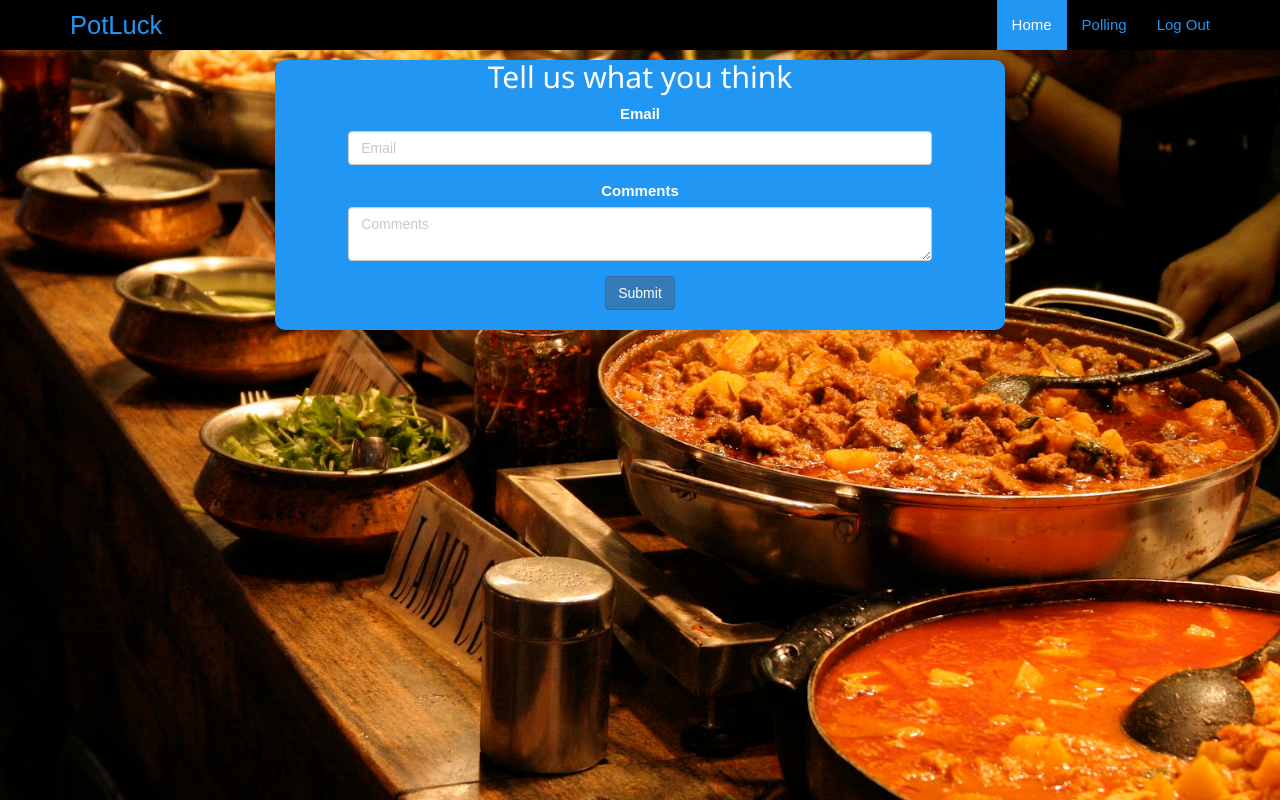
After one commit to ImgBotApp/PotLuck, a Node server app: page /feedback in a window 1280 px wide. The commit adds this page. Run offline with Node 20, Linux system fonts and the light colour scheme; the visitor is signed in with stand-in values (Sample User, id 1); some libraries are stand-ins or nearby versions; some web fonts are replaced.

Commit message:
added feedback functionality

```diff
--- a/Web_App/app/Routes/Home.js
+++ b/Web_App/app/Routes/Home.js
@@ -9,6 +9,7 @@ const _ = require('underscore'); // Our JavaScript utility-belt (used for loopin
 const path = require('path'); // Require path module for configuring paths
 const bcrypt = require('bcrypt-nodejs'); // Require our encryption algorithm
 const Recipe = require(_modelsdir + '/recipes.js').Recipe; // Require of recipe model
+const fs = require('fs');
 
 
 
@@ -45,36 +46,24 @@ module.exports = (app, passport) => {
 
     app.get('/get_recipe', (req, res) => {
         const id = req.query.id;
-        // const data = {
-        //     "id":"123123",
-        //     "title": "Chicken Mashrrob",
-        //     "extendedIngredients": ["rice", "krispies", "chicken"],
-        //     "instructions": "First do this\n then That\n then do all this"
-        // };
-        // //get from database but nah
-        // if(id === '123123'){
-        //     res.writeHead(200, {"Content-Type": "application/json"});
-        //     res.end(JSON.stringify(data));
-        // }
-
-        // Recipe.find({
-        //     '_id': {
-        //         $in: id
-        //     }
-        // }, (err, docs) => {
-        //     res.writeHead(200, {"Content-Type": "application/json"});
-        //     if (err) {
-        //         res.end("{}");
-        //     }
-        //     else
-        //         res.end(JSON.stringify(docs));
-        // });
-
         Recipe.find().where('_id').in(id).then( data => {
             res.writeHead(200, {'Content-Type':'application/json'});
             res.end(JSON.stringify(data[0].toObject()));
         });
 
+    });
+
+
+
+    app.get('/feedback',(req,res) =>{
+        res.render(path.resolve(_viewsdir + '/Home/Feedback.ejs'));
+    });
+
+
+    app.post('/feedback',(req,res)=>{
+       var data = req.body;
+        fs.appendFile(path.resolve(appRoot + '/feedback/feedbackLog.txt'),
+        JSON.stringify(data,null,2));
     });
 
 };
--- /dev/null
+++ b/Web_App/feedback/feedbackLog.txt
@@ -0,0 +1,4 @@
+{
+  "Email": "ffff",
+  "Comments": "fffff"
+}
--- /dev/null
+++ b/Web_App/public/css/Feedback.css
@@ -0,0 +1,20 @@
+.feedback-section{
+    background: #2196F3;
+    color: white;
+    text-align: center;
+    width: 57%;
+    display: block;
+    right: 50%;
+    margin: auto;
+    border-radius: 10px;
+}
+
+.form-section{
+    width: 80%;
+    margin: auto;
+    padding-bottom: 20px;
+}
+
+textarea{
+    height: 185px;
+}
--- /dev/null
+++ b/Web_App/views/Home/Feedback.ejs
@@ -0,0 +1,96 @@
+<!DOCTYPE html>
+<html xmlns="http://www.w3.org/1999/html">
+<head>
+    <meta charset="UTF-8">
+    <meta name="viewport" content="width=device-width, initial-scale=1">
+    <title>PotLuck | HomePage</title>
+    <link rel="stylesheet" href="../../node_modules/bootstrap/dist/css/bootstrap.css">
+    <link rel="stylesheet" href="../../public/css/Dashboard.css">
+    <link rel="stylesheet" href="../../public/css/Feedback.css">
+    <link rel="stylesheet" href="../../node_modules/font-awesome/css/font-awesome.css">
+    <link rel="stylesheet" href="../../public/css/fonts/Raleway.css">
+    <link rel="stylesheet" href="../../node_modules/w3-css/w3.css">
+    <script src="../../node_modules/jquery/dist/jquery.js"></script>
+    <script src="../../node_modules/bootstrap/dist/js/bootstrap.js"></script>
+    <style>
+        body, h1 {
+            font-family: "Raleway", sans-serif
+        }
+
+        body, html {
+            height: 100%
+        }
+
+        .bgimg {
+            min-height: 100%;
+            background: black url("../../public/images/food-india.jpg") center;
+            background-size: cover;
+        }
+    </style>
+</head>
+<body>
+<div class="bgimg w3-animate-opacity">
+    <!------------------------------------------------->
+    <!--                 NAVBAR                      -->
+    <!------------------------------------------------->
+    <div class="container">
+
+        <!-- Static navbar -->
+        <nav class="navbar navbar-default navbar-fixed-top">
+            <div class="container">
+                <div class="navbar-header">
+                    <button type="button" class="navbar-toggle collapsed" data-toggle="collapse" data-target="#navbar"
+                            aria-expanded="false" aria-controls="navbar">
+                        <span class="sr-only">Toggle navigation</span>
+                        <span class="icon-bar"></span>
+                        <span class="icon-bar"></span>
+                        <span class="icon-bar"></span>
+                    </button>
+                    <a class="navbar-brand" href="/">PotLuck</a>
+                </div>
+                <div id="navbar" class="navbar-collapse collapse">
+                    <ul class="nav navbar-nav navbar-right">
+                        <li class="active"><a style="color:white!important;" href="/home">Home</a></li>
+                        <li><a href="/polling">Polling</a></li>
+                        <li><a href="/logout">Log Out</a></li>
+                    </ul>
+                </div><!--/.nav-collapse -->
+            </div><!--/.container-fluid -->
+        </nav>
+    </div> <!-- /container -->
+
+<!------------------------------------------->
+<!------------------------Feedback part-->
+<!------------------------------------------>
+<div class="feedback-section">
+    <h2>Tell us what you think</h2>
+    <div class="form-section">
+        <div class="form-group">
+            <label for="Email-addr">Email</label>
+            <input type="email" class="form-control" id="Email-addr" placeholder="Email">
+        </div>
+        <div class="form-group">
+            <label for="comments">Comments</label>
+            <textarea type="text" class="form-control" id="comments" placeholder="Comments"></textarea>
+        </div>
+        <a type="submit" href="#" id="submit" class="btn btn-primary">Submit</a>
+    </div>
+</div>
+
+</div>
+<script type="text/javascript">
+
+    $('#submit').click(function(e){
+       var formData = {};
+       formData.Email=$('#Email-addr').val();
+       formData.Comments= $('#comments').val();
+       $.post('/feedback',formData);
+
+    });
+
+</script>
+
+
+
+</body>
+</html>
--- a/Web_App/views/Home/home.ejs
+++ b/Web_App/views/Home/home.ejs
@@ -127,9 +127,6 @@
         </div>
     </div>
 </div>
-<footer>
-
-</footer>
 
 
 
@@ -197,6 +194,6 @@
     });
 </script>
 </body>
-
+    <
 
 </html>
```
